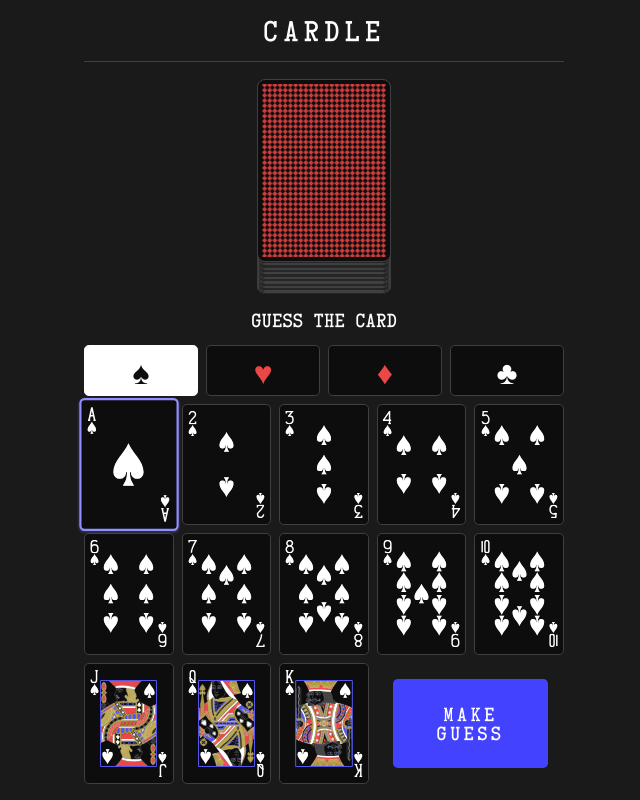
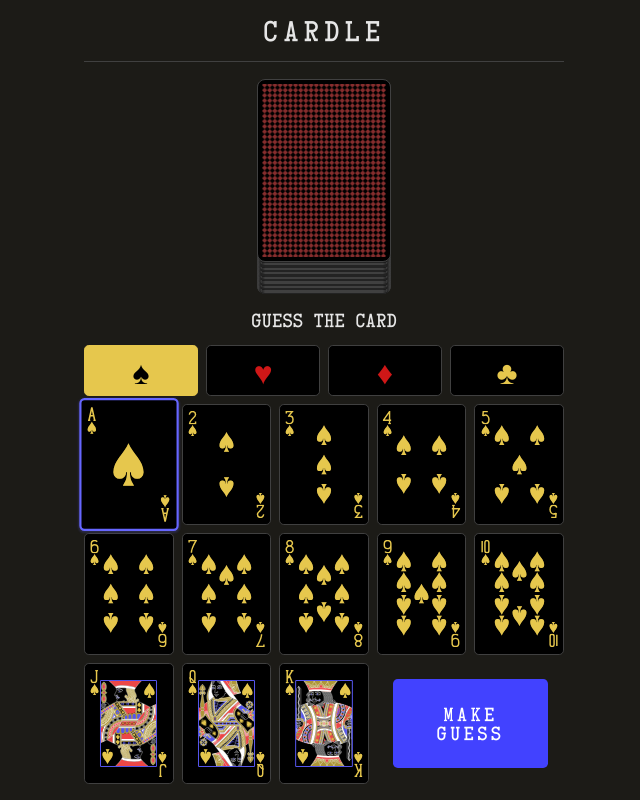
Before and after one commit to Mesoptier/cardle, a website with bundled scripts: page src/index.html in a window 1280 px wide. Shown: the whole page, without its empty margins (316-956 px from the left). Built offline with nearby package versions, Linux system fonts and the dark colour scheme.

Commit message:
Tweak dark mode colors

```diff
--- a/src/card-art.mjs
+++ b/src/card-art.mjs
@@ -71,11 +71,12 @@ class CardArt extends HTMLElement {
         const courtBlack = computedStyle.getPropertyValue('--card-court-black');
         const courtBlue = computedStyle.getPropertyValue('--card-court-blue');
         const courtGold = computedStyle.getPropertyValue('--card-court-gold');
+        const courtLineWidth = computedStyle.getPropertyValue('--card-court-linewidth');
 
         this.#playingCard.setAttribute('cardcolor', bg);
         this.#playingCard.setAttribute('backcolor', back);
         this.#playingCard.setAttribute('opacity', opacity);
-        this.#playingCard.setAttribute('courtcolors', `${courtGold},${courtRed},${courtBlue},${courtBlack},${courtBlack},4`)
+        this.#playingCard.setAttribute('courtcolors', `${courtGold},${courtRed},${courtBlue},${courtBlack},${courtBlack},${courtLineWidth}`);
         this.#playingCard.setAttribute('suitcolor', `${suitBlack},${suitRed},${suitRed},${suitBlack}`);
         this.#playingCard.setAttribute('rankcolor', `${suitBlack},${suitRed},${suitRed},${suitBlack}`);
     }
--- a/src/main.css
+++ b/src/main.css
@@ -12,6 +12,8 @@
 }
 
 :root {
+    --app-bg: hsl(0deg 0% 100%);
+    --app-text: hsl(0deg 0% 20%);
     --highlight: hsl(240deg 100% 63%);
 
     --button-bg: hsl(240deg 100% 63%);
@@ -30,36 +32,35 @@
     --card-court-black: hsl(0deg 0% 0%);
     --card-court-blue: hsl(240deg 100% 63%);
     --card-court-gold: hsl(48deg 71% 53%);
+    --card-court-linewidth: 4;
 }
 
 @media (prefers-color-scheme: dark) {
     :root {
-        --highlight: hsl(240deg 100% 78%);
+        --app-bg: hsl(50deg 10% 10%);
+        --app-text: hsl(0deg 0% 90%);
+        --highlight: hsl(240deg 100% 70%);
 
-        --card-bg: hsl(0deg 0% 5%);
-        --card-back: hsl(0deg 62% 53%);
+        --card-bg: hsl(0deg 0% 0%);
+        --card-back: hsl(0deg 50% 35%);
         --card-border: hsl(0deg 0% 25%);
         --card-border-hover: hsl(0deg 0% 35%);
         --card-opacity: 1.0;
 
-        --card-suit-red: hsl(0deg 80% 60%);
-        --card-suit-black: hsl(0deg 0% 100%);
+        --card-suit-red: hsl(0deg 80% 45%);
+        --card-suit-black: hsl(48deg 75% 60%);
 
         --card-court-red: hsl(0deg 80% 60%);
         --card-court-black: hsl(0deg 0% 100%);
         --card-court-blue: hsl(240deg 80% 63%);
         --card-court-gold: hsl(48deg 51% 45%);
-    }
-
-    body {
-        background-color: hsl(0deg 0% 10%);
+        --card-court-linewidth: 8;
     }
 }
 
 html {
     height: 100%;
     font-family: 'Card Characters', serif;
-    color: var(--card-suit-black);
 }
 
 body {
@@ -71,6 +72,9 @@ body {
     flex-direction: column;
     align-items: center;
     justify-content: stretch;
+
+    background-color: var(--app-bg);
+    color: var(--app-text);
 }
 
 header {
```
